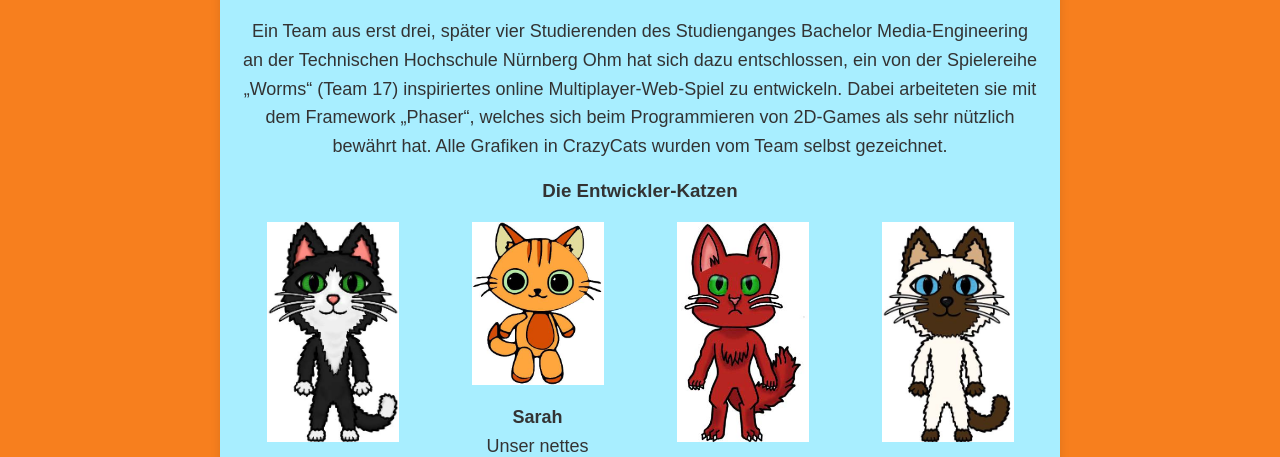
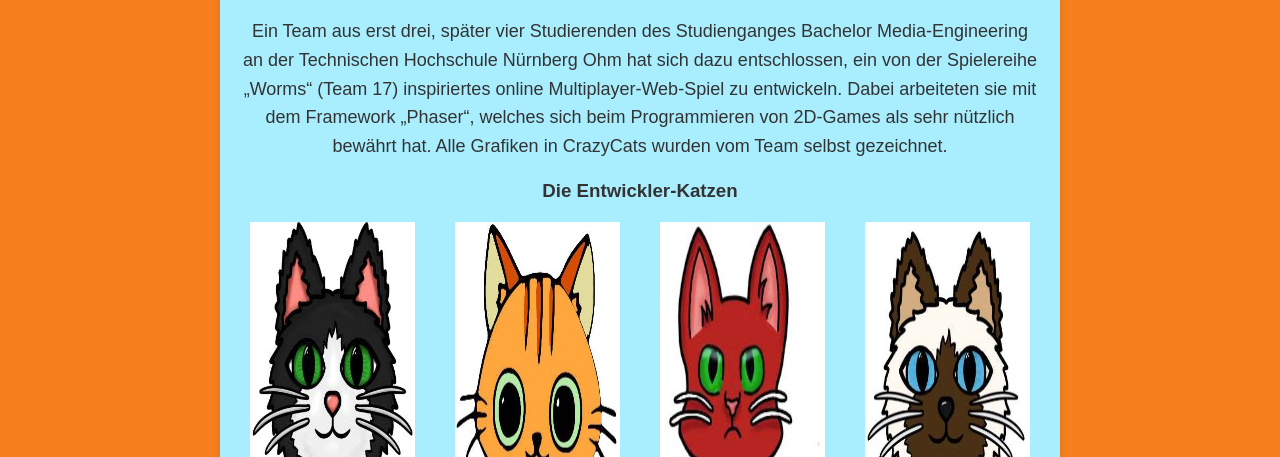
Before and after one commit to LeIncorruptible/projectLP, a plain HTML site: page index.html in a window 1280 px wide. Shown: the part 279-736 px from the top of the page. Drawn offline with Linux system fonts and the light colour scheme.

Commit message:
einheitiche 515px height

```diff
--- a/index.html
+++ b/index.html
@@ -85,7 +85,6 @@
             align-items: flex-start;
             margin-top: 20px;
             gap: 20px;
-            /* Freiraum zwischen den Bildern */
         }
 
         .developer-cats .cat {
@@ -95,9 +94,8 @@
         }
 
         .developer-cats img {
-            max-width: 80%;
-            /* Bilder kleiner machen */
-            height: auto;
+            height: 515px;
+            width: auto;
             margin-bottom: 10px;
             display: block;
             margin-left: auto;
```
